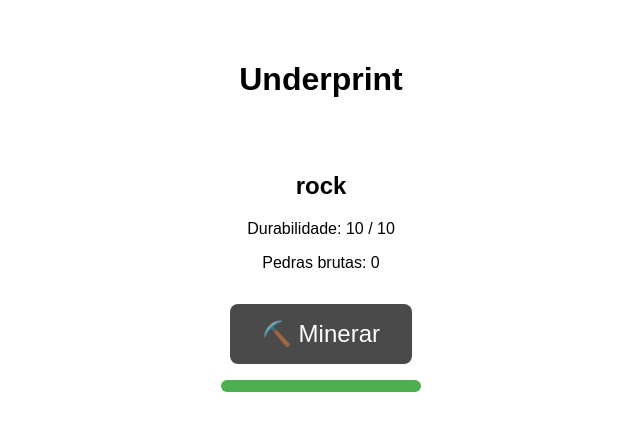
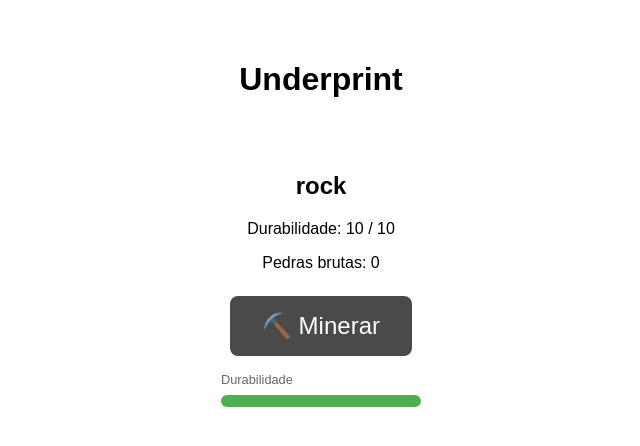
Before and after one commit to bruno-cambraia/underprint, a Vue app in the folder frontend/: page / in a window 1280 px wide. Shown: the top 446 px of the page, without its empty margins (319-959 px from the left). Built offline with nearby package versions, Linux system fonts and the light colour scheme; no server answers; the HTML template or start-up script is replaced by a standard one.

Commit message:
feat: add cooldown and respawn bars

```diff
--- a/frontend/src/App.vue
+++ b/frontend/src/App.vue
@@ -11,27 +11,25 @@
 
       <button
           class="mine-btn"
-          :disabled="resource.status === 'ESGOTADA'"
+          :disabled="resource.status === 'ESGOTADA' || cooldown > 0"
           @click="mine"
       >
-        {{ resource.status === 'ESGOTADA' ? `Esgotada (${resource.secondsUntilRespawn}s)` : '⛏️ Minerar' }}
+        {{ cooldown > 0 ? `⏳ ${cooldown.toFixed(1)}s` : resource.status === 'ESGOTADA' ? '🪨 Esgotada' : '⛏️ Minerar' }}
       </button>
 
-      <div class="durability-bar">
-        <div
-            class="durability-fill"
-            :style="{ width: durabilityPercent + '%' }"
-        ></div>
+      <div class="bar-label">Durabilidade</div>
+      <div class="bar">
+        <div class="bar-fill green" :style="{ width: durabilityPercent + '%' }"></div>
       </div>
 
-      <div v-if="resource.status === 'ESGOTADA'" class="respawn-container">
-        <p class="respawn-label">Respawn em {{ resource.secondsUntilRespawn }}s</p>
-        <div class="respawn-bar">
-          <div
-              class="respawn-fill"
-              :style="{ width: respawnPercent + '%' }"
-          ></div>
-        </div>
+      <div v-if="resource.status === 'ESGOTADA'" class="bar-label">Respawn</div>
+      <div v-if="resource.status === 'ESGOTADA'" class="bar">
+        <div class="bar-fill red" :style="{ width: respawnPercent + '%' }"></div>
+      </div>
+
+      <div v-if="cooldown > 0" class="bar-label">Cooldown</div>
+      <div v-if="cooldown > 0" class="bar">
+        <div class="bar-fill orange" :style="{ width: cooldownPercent + '%' }"></div>
       </div>
     </div>
   </div>
@@ -49,7 +47,8 @@ interface ResourceState {
 }
 
 const API = 'https://underprint.onrender.com'
-const TOTAL_RESPAWN = 5 // muda aqui para bater com o backend
+const TOTAL_RESPAWN = 5
+const COOLDOWN_TIME = 0.5
 
 const resource = ref<ResourceState>({
   name: 'rock',
@@ -59,13 +58,11 @@ const resource = ref<ResourceState>({
   secondsUntilRespawn: 0
 })
 
-const durabilityPercent = computed(() => {
-  return (resource.value.durability / 10) * 100
-})
+const cooldown = ref(0)
 
-const respawnPercent = computed(() => {
-  return (resource.value.secondsUntilRespawn / TOTAL_RESPAWN) * 100
-})
+const durabilityPercent = computed(() => (resource.value.durability / 10) * 100)
+const respawnPercent = computed(() => (resource.value.secondsUntilRespawn / TOTAL_RESPAWN) * 100)
+const cooldownPercent = computed(() => (cooldown.value / COOLDOWN_TIME) * 100)
 
 async function fetchState() {
   const res = await fetch(`${API}/resource/rock`)
@@ -73,25 +70,30 @@ async function fetchState() {
 }
 
 async function mine() {
-  const res = await fetch(`${API}/resource/rock/mine`, {
-    method: 'POST'
-  })
+  if (cooldown.value > 0) return
+  const res = await fetch(`${API}/resource/rock/mine`, { method: 'POST' })
   resource.value = await res.json()
+  cooldown.value = COOLDOWN_TIME
 }
 
 let interval: number
+let cooldownInterval: number
 
 onMounted(() => {
   fetchState()
   interval = setInterval(() => {
-    if (resource.value.status === 'ESGOTADA') {
-      fetchState()
+    if (resource.value.status === 'ESGOTADA') fetchState()
+  }, 1000)
+  cooldownInterval = setInterval(() => {
+    if (cooldown.value > 0) {
+      cooldown.value = Math.max(0, cooldown.value - 0.1)
     }
-  }, 1000)
+  }, 100)
 })
 
 onUnmounted(() => {
   clearInterval(interval)
+  clearInterval(cooldownInterval)
 })
 </script>
 
@@ -108,13 +110,11 @@ onUnmounted(() => {
   display: flex;
   flex-direction: column;
   align-items: center;
-  gap: 1rem;
+  gap: 0.5rem;
   margin-top: 2rem;
 }
 
-.rock-info {
-  text-align: center;
-}
+.rock-info { text-align: center; }
 
 .mine-btn {
   padding: 1rem 2rem;
@@ -125,22 +125,21 @@ onUnmounted(() => {
   background-color: #4a4a4a;
   color: white;
   transition: transform 0.1s;
+  margin-bottom: 0.5rem;
 }
 
-.mine-btn:hover:not(:disabled) {
-  transform: scale(1.05);
+.mine-btn:hover:not(:disabled) { transform: scale(1.05); }
+.mine-btn:active:not(:disabled) { transform: scale(0.95); }
+.mine-btn:disabled { background-color: #999; cursor: not-allowed; }
+
+.bar-label {
+  font-size: 0.8rem;
+  color: #666;
+  align-self: flex-start;
+  margin-left: calc(50% - 100px);
 }
 
-.mine-btn:active:not(:disabled) {
-  transform: scale(0.95);
-}
-
-.mine-btn:disabled {
-  background-color: #999;
-  cursor: not-allowed;
-}
-
-.durability-bar {
+.bar {
   width: 200px;
   height: 12px;
   background-color: #ddd;
@@ -148,35 +147,12 @@ onUnmounted(() => {
   overflow: hidden;
 }
 
-.durability-fill {
+.bar-fill {
   height: 100%;
-  background-color: #4caf50;
-  transition: width 0.3s;
+  transition: width 0.1s linear;
 }
 
-.respawn-container {
-  display: flex;
-  flex-direction: column;
-  align-items: center;
-  gap: 0.5rem;
-}
-
-.respawn-label {
-  font-size: 0.9rem;
-  color: #666;
-}
-
-.respawn-bar {
-  width: 200px;
-  height: 12px;
-  background-color: #ddd;
-  border-radius: 6px;
-  overflow: hidden;
-}
-
-.respawn-fill {
-  height: 100%;
-  background-color: #f44336;
-  transition: width 1s linear;
-}
+.green { background-color: #4caf50; }
+.red { background-color: #f44336; }
+.orange { background-color: #ff9800; }
 </style>
```
